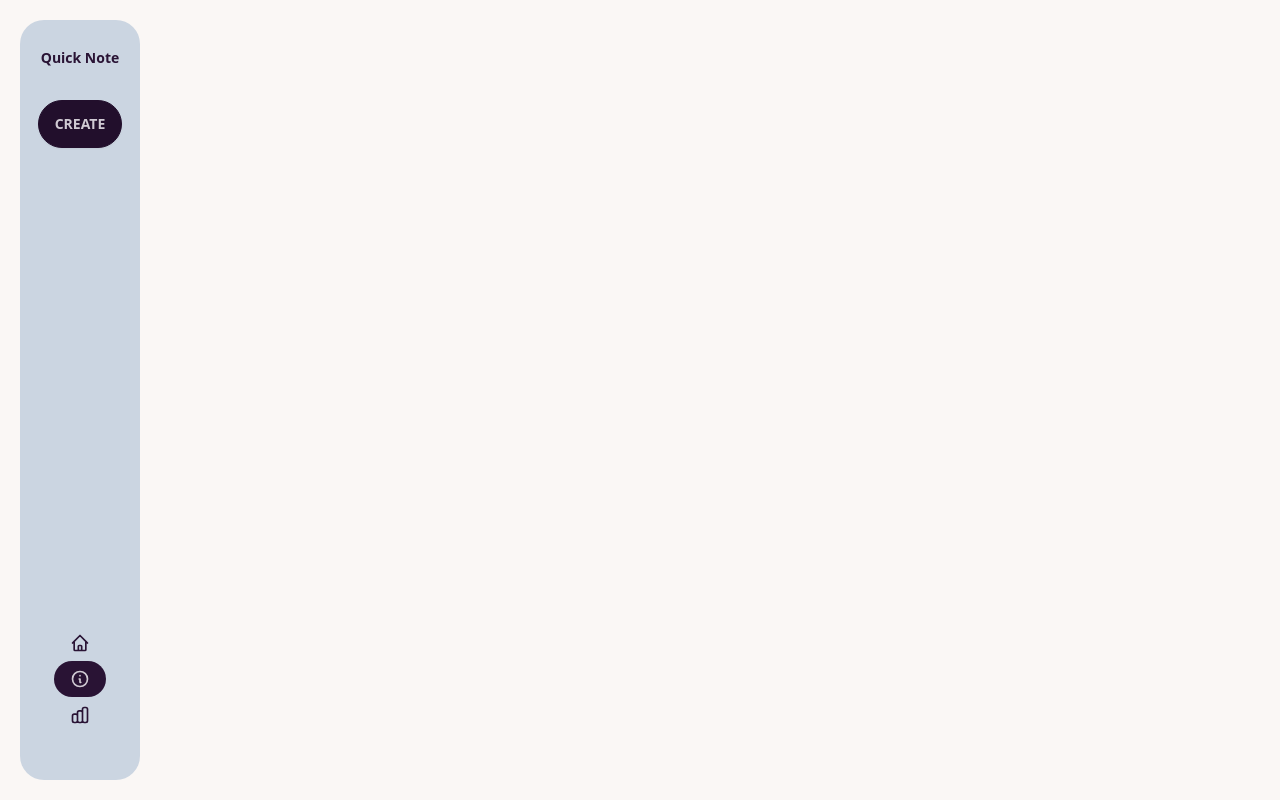
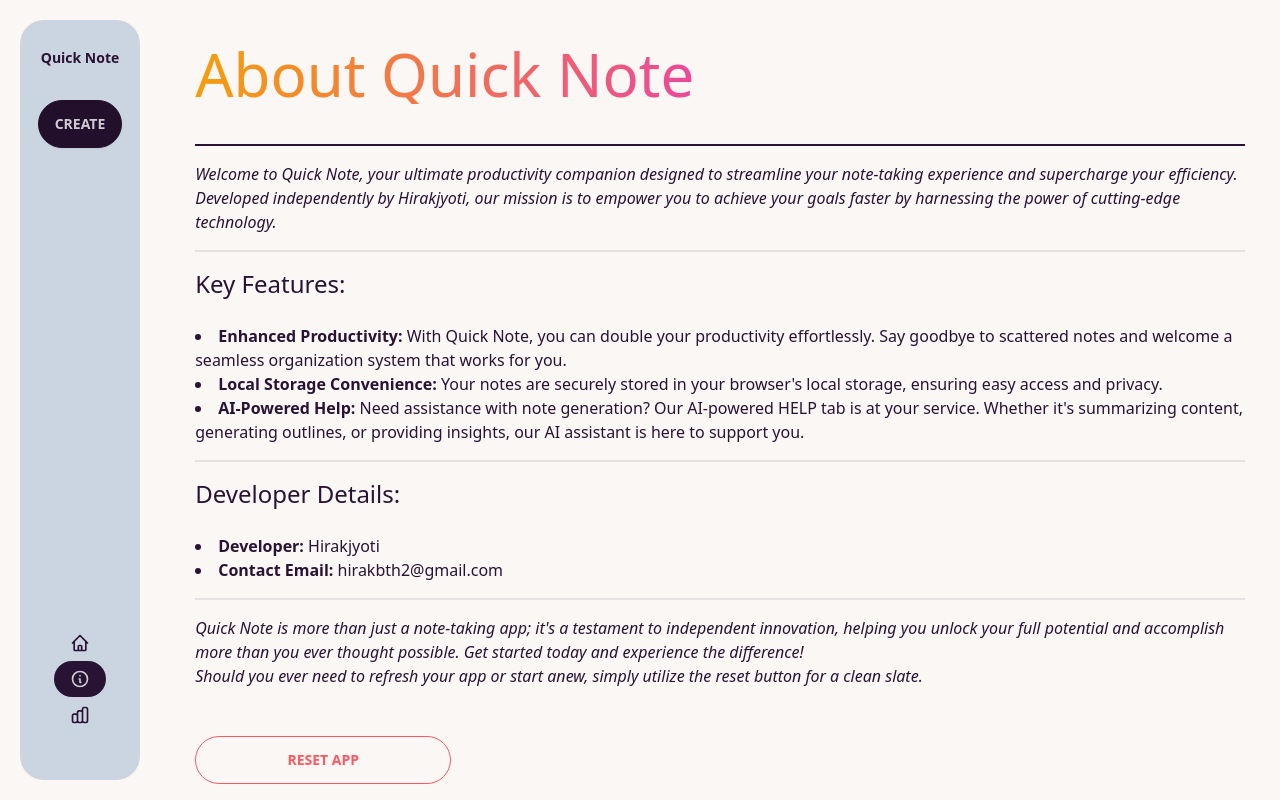
Before and after one commit to HiraK7dev/QuickNote, a React (Vite) app: page /about in a window 1280 px wide. Built offline with nearby package versions, Linux system fonts and the light colour scheme.

Commit message:
added about screen

```diff
--- a/src/pages/About.jsx
+++ b/src/pages/About.jsx
@@ -1,12 +1,92 @@
-import React from 'react'
-import Sidebar from '../components/Sidebar'
+import React from "react";
+import Sidebar from "../components/Sidebar";
 
 function About() {
+  function resetApp() {
+    localStorage.clear();
+    location.reload();
+    alert(`Reset successful!`);
+  }
+
   return (
-    <div>
-      <Sidebar/>
+    <div className="flex justify-start">
+      <Sidebar />
+      <div className="flex justify-center items-center h-screen w-full">
+        <div className="flex flex-col justify-start items-start h-[95%] w-[98%] rounded-3xl p-6">
+          <h1 className="bg-gradient-to-r from-amber-500 to-pink-500 inline-block text-transparent bg-clip-text font-medium text-6xl">
+            About Quick Note
+          </h1>
+          <br />
+          <div className="divider divider-neutral"></div>
+          <p className="italic">
+            Welcome to Quick Note, your ultimate productivity companion designed
+            to streamline your note-taking experience and supercharge your
+            efficiency. Developed independently by Hirakjyoti, our mission is to
+            empower you to achieve your goals faster by harnessing the power of
+            cutting-edge technology.
+          </p>
+
+          <div className="divider"></div>
+
+          <h3 className="text-2xl">Key Features:</h3>
+          <br />
+          <ul className="list-disc list-inside">
+            <li>
+              <strong>Enhanced Productivity:</strong> With Quick Note, you can
+              double your productivity effortlessly. Say goodbye to scattered
+              notes and welcome a seamless organization system that works for
+              you.
+            </li>
+            <li>
+              <strong>Local Storage Convenience:</strong> Your notes are
+              securely stored in your browser's local storage, ensuring easy
+              access and privacy.
+            </li>
+            <li>
+              <strong>AI-Powered Help:</strong> Need assistance with note
+              generation? Our AI-powered HELP tab is at your service. Whether
+              it's summarizing content, generating outlines, or providing
+              insights, our AI assistant is here to support you.
+            </li>
+          </ul>
+
+          <div className="divider"></div>
+
+          <h3 className="text-2xl">Developer Details:</h3>
+          <br />
+          <ul className="list-disc list-inside">
+            <li>
+              <strong>Developer:</strong> Hirakjyoti
+            </li>
+            <li>
+              <strong>Contact Email:</strong>{" "}
+              <a href="mailto:hirakbth2@gmail.com">hirakbth2@gmail.com</a>
+            </li>
+          </ul>
+
+          <div className="divider"></div>
+
+          <p className="italic">
+            Quick Note is more than just a note-taking app; it's a testament to
+            independent innovation, helping you unlock your full potential and
+            accomplish more than you ever thought possible. Get started today
+            and experience the difference!
+            <br />
+            Should you ever need to refresh your app or start anew, simply
+            utilize the reset button for a clean slate.
+          </p>
+          <br />
+          <br />
+          <button
+            className="btn btn-wide btn-error btn-outline"
+            onClick={resetApp}
+          >
+            RESET APP
+          </button>
+        </div>
+      </div>
     </div>
-  )
+  );
 }
 
-export default About
+export default About;
```
